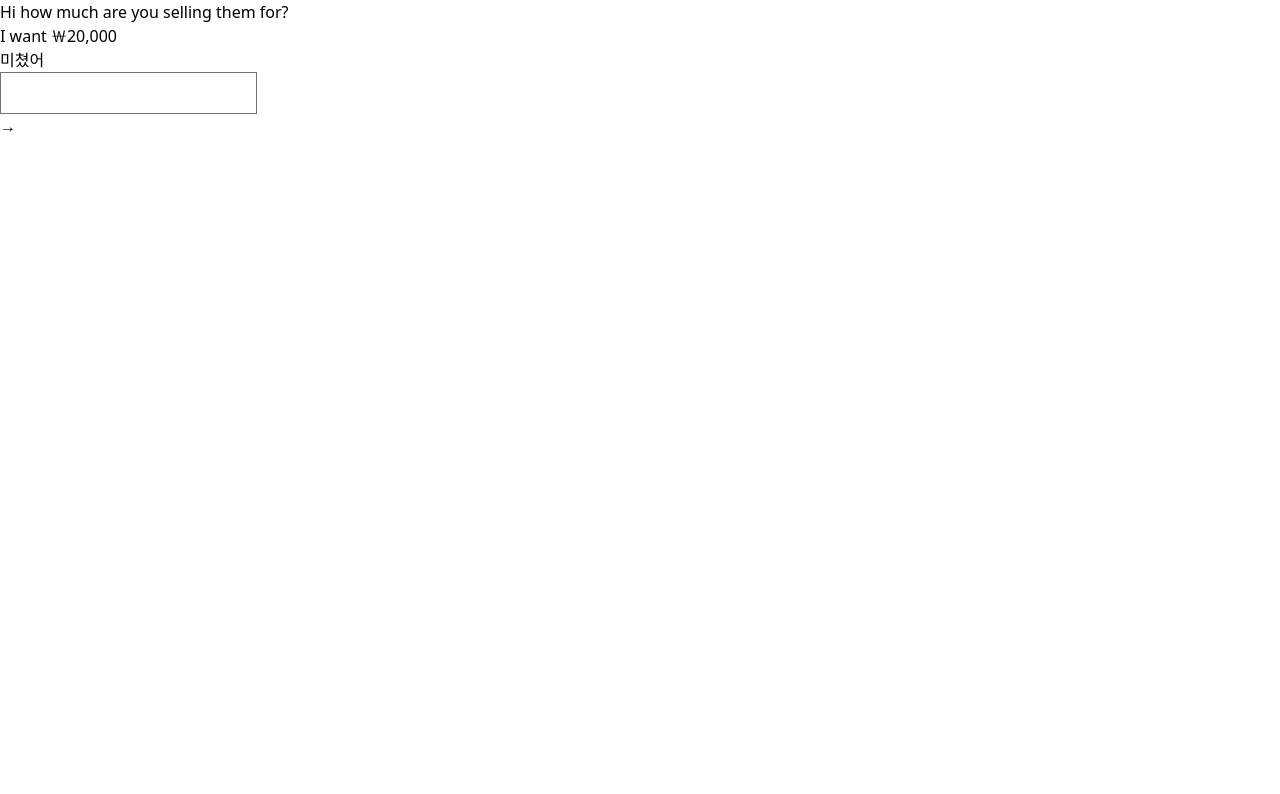
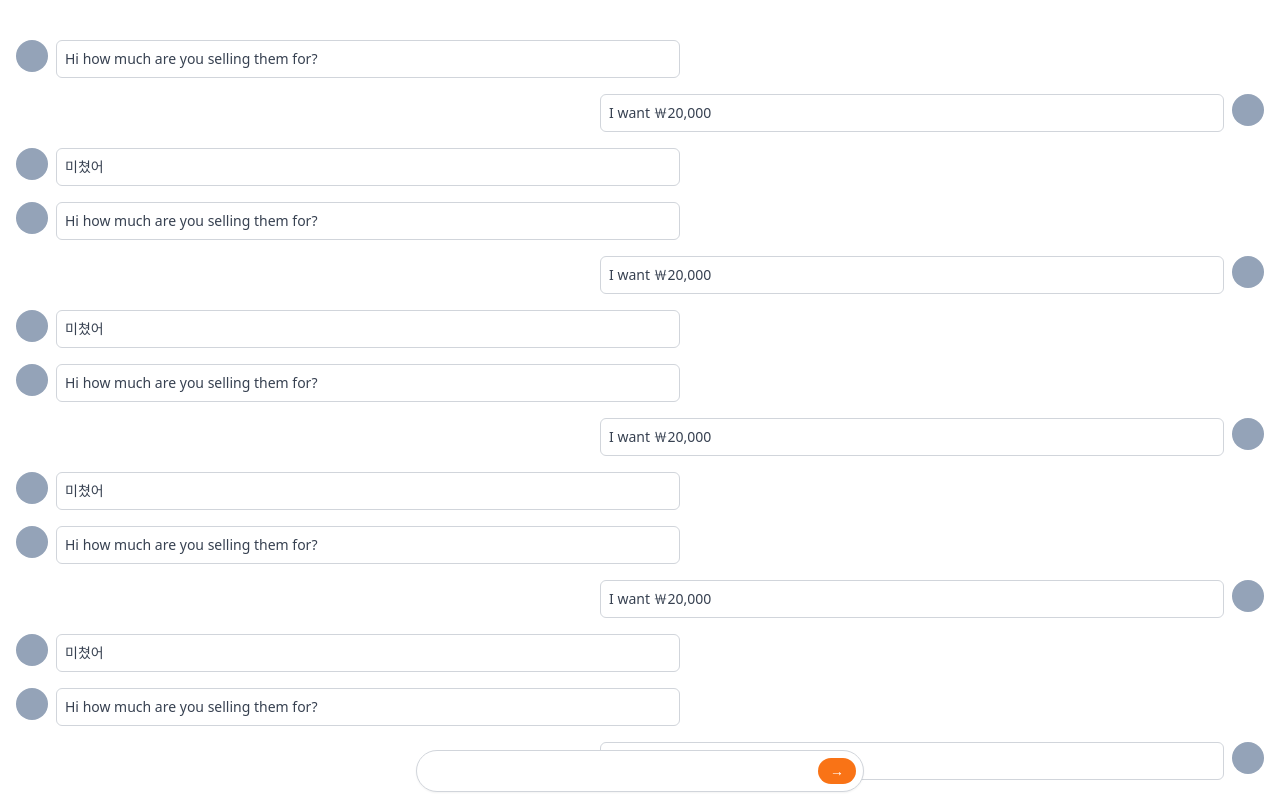
Before and after one commit to jh0152park/NextJS.12_CarrotMarket, a Next.js app in the folder carrot_market/: page /chats/1 in a window 1280 px wide. Shown: the top 794 px of the page. Built offline with nearby package versions, Linux system fonts and the light colour scheme.

Commit message:
detail chat

```diff
--- a/carrot_market/pages/chats/[id].tsx
+++ b/carrot_market/pages/chats/[id].tsx
@@ -2,24 +2,39 @@ import type { NextPage } from "next";
 
 const ChatDetail: NextPage = () => {
     return (
-        <div>
-            <div>
-                <div />
-                <div>Hi how much are you selling them for?</div>
-            </div>
-            <div>
-                <div />
-                <div>I want ￦20,000</div>
-            </div>
-            <div>
-                <div />
-                <div>미쳤어</div>
-            </div>
-            <div>
-                <div>
-                    <input type="text" />
-                    <div>
-                        <span>&rarr;</span>
+        <div className="px-4 py-10 space-y-4">
+            {[1, 2, 3, 4, 5, 6, 7].map((_, i) => (
+                <>
+                    <div key={i} className="flex items-start space-x-2">
+                        <div className="w-8 h-8 rounded-full bg-slate-400" />
+                        <div className="w-1/2 p-2 text-sm text-gray-700 border border-gray-300 rounded-md">
+                            <p>Hi how much are you selling them for?</p>
+                        </div>
+                    </div>
+                    <div className="flex flex-row-reverse items-start space-x-2 space-x-reverse">
+                        <div className="w-8 h-8 rounded-full bg-slate-400" />
+                        <div className="w-1/2 p-2 text-sm text-gray-700 border border-gray-300 rounded-md">
+                            <p>I want ￦20,000</p>
+                        </div>
+                    </div>
+                    <div className="flex items-start space-x-2">
+                        <div className="w-8 h-8 rounded-full bg-slate-400" />
+                        <div className="w-1/2 p-2 text-sm text-gray-700 border border-gray-300 rounded-md">
+                            <p>미쳤어</p>
+                        </div>
+                    </div>
+                </>
+            ))}
+            <div className="fixed inset-x-0 left-0 right-0 w-full max-w-md mx-auto bottom-2">
+                <div className="relative flex items-center">
+                    <input
+                        type="text"
+                        className="w-full pr-12 border-gray-300 rounded-full shadow-sm focus:ring-orange-500 focus:out-line-none focus:border-orange-500"
+                    />
+                    <div className="absolute inset-y-0 right-0 flex py-2 pr-2">
+                        <button className="flex items-center px-3 text-sm text-white bg-orange-500 rounded-full focus:ring-2 focus:ring-offset-2 focus:ring-orange-500 hover:bg-orange-600">
+                            &rarr;
+                        </button>
                     </div>
                 </div>
             </div>
```
